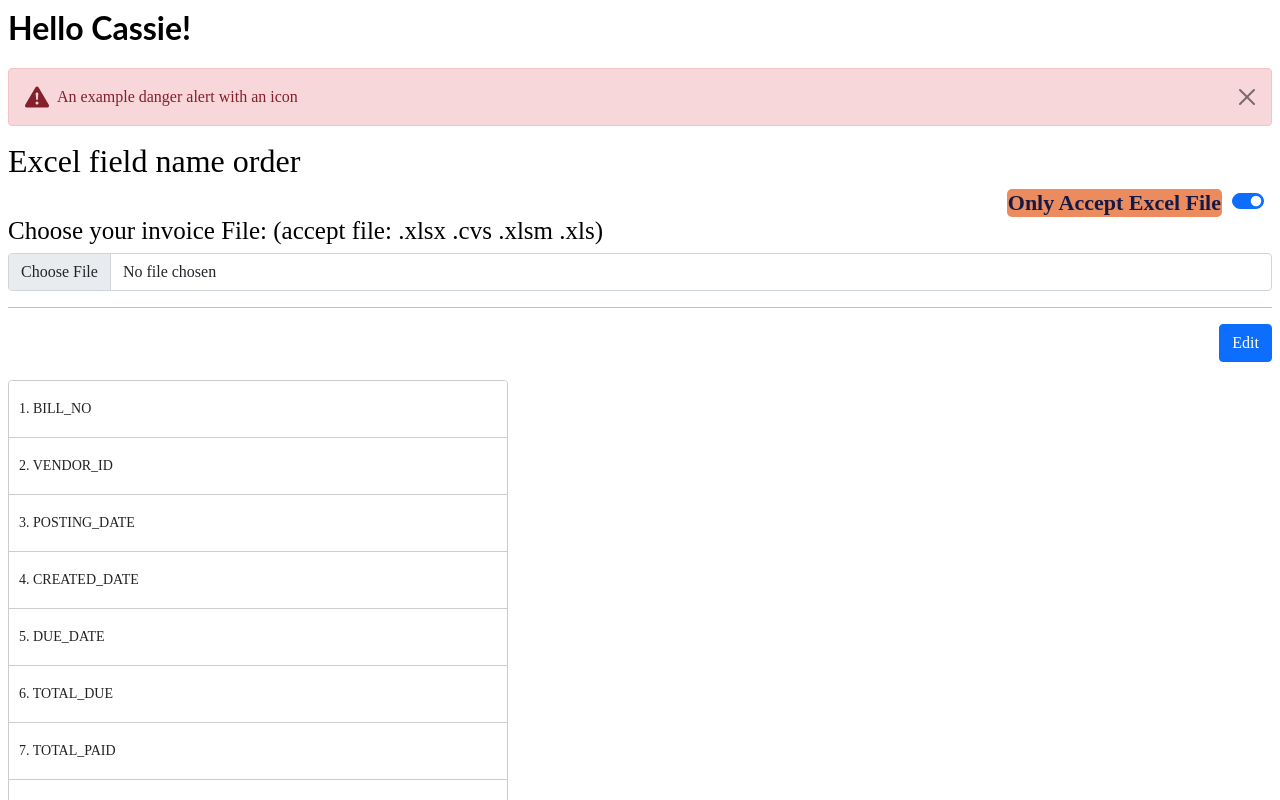
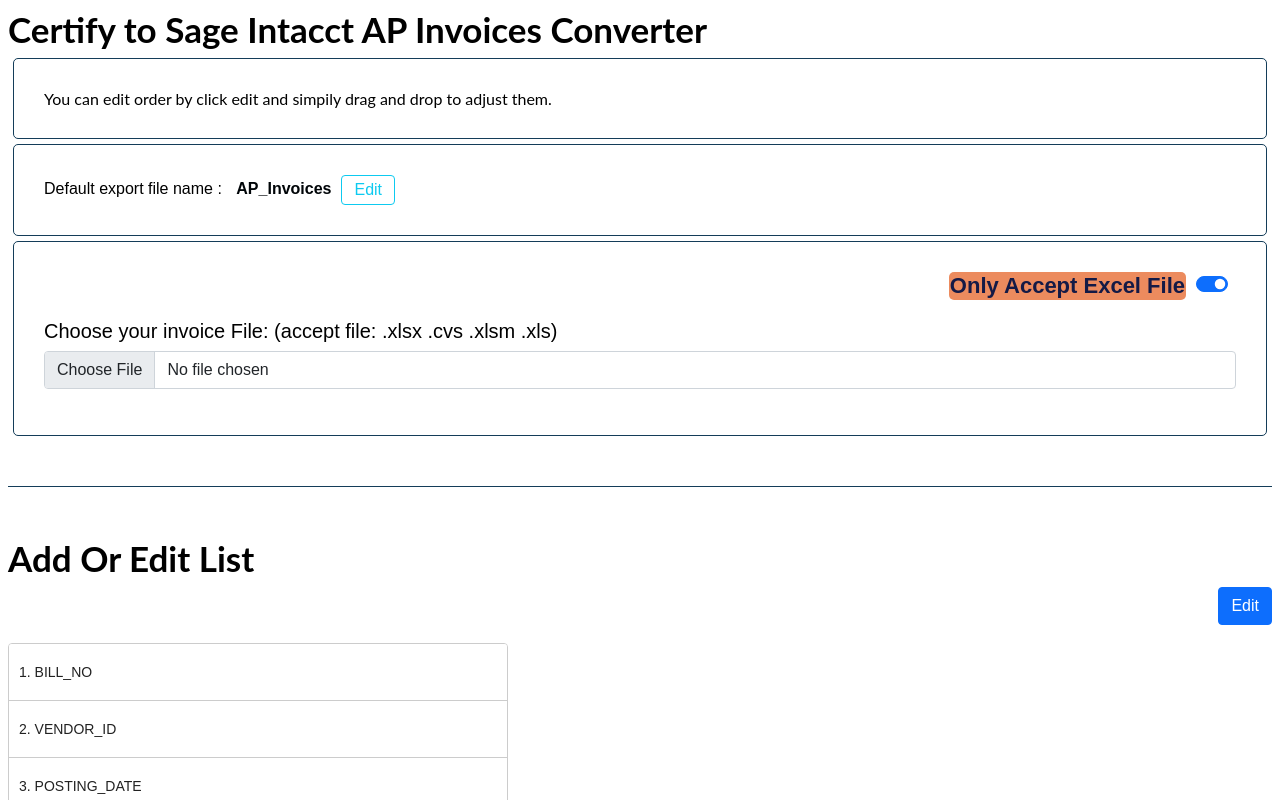
Before and after one commit to yuchilai/gccny_AP_Invoices_Converter, an Angular app: page / in a window 1280 px wide. Shown: the top 800 px of the page. Built offline with nearby package versions, Linux system fonts and the light colour scheme.

Commit message:
5 files modified

```diff
--- a/src/app/app.component.css
+++ b/src/app/app.component.css
@@ -1,6 +1,19 @@
 @import '~bootstrap/dist/css/bootstrap.min.css';
+* {
+  font-size: 100%;
+  font-family: Arial;
+}
+h1 {
+  font-size: 35px;
+  font-weight: bolder;
+  font-family: Lato;
+}
 p {
   font-family: Lato;
+  border: #143d59 solid 1px;
+  border-radius: 5px;
+  padding: 30px;
+  margin: 5px;
 }
 
 .order-list,
@@ -95,6 +108,36 @@
   padding: 1px;
 }
 
-.form-label{
-  font-size: 25px;
+.form-label {
+  margin-top: 20px;
+  font-size: 20px;
 }
+
+.export-name {
+  font-weight: bold;
+  padding: 0 10px;
+  color: #000508;
+}
+
+.export-file-name-box {
+  border: #143d59 solid 1px;
+  border-radius: 5px;
+  padding: 30px;
+  margin: 5px;
+}
+
+#edit-export {
+  line-height: 1;
+}
+
+.input-box{
+  border: #143d59 solid 1px;
+  border-radius: 5px;
+  padding: 30px;
+  margin: 5px;
+}
+
+.line{
+  border-top: #143d59 solid 1px;
+  margin: 50px 0;
+}
--- a/src/app/app.component.html
+++ b/src/app/app.component.html
@@ -1,18 +1,31 @@
-<hello name="{{ name }}"></hello>
+<h1>{{ name }}</h1>
 
-<div class="alert alert-danger d-flex align-items-center alert-dismissible fade show" role="alert">
+<div *ngFor="let item of errorMsg" class="error-box">
+  <div *ngIf="item.isDisplayed" class="alert alert-danger d-flex align-items-center alert-dismissible fade show"
+    role="alert">
     <svg xmlns="http://www.w3.org/2000/svg" width="24" height="24" fill="currentColor"
       class="bi bi-exclamation-triangle-fill flex-shrink-0 me-2" viewBox="0 0 16 16" role="img" aria-label="Warning:">
       <path
         d="M8.982 1.566a1.13 1.13 0 0 0-1.96 0L.165 13.233c-.457.778.091 1.767.98 1.767h13.713c.889 0 1.438-.99.98-1.767L8.982 1.566zM8 5c.535 0 .954.462.9.995l-.35 3.507a.552.552 0 0 1-1.1 0L7.1 5.995A.905.905 0 0 1 8 5zm.002 6a1 1 0 1 1 0 2 1 1 0 0 1 0-2z" />
     </svg>
     <div>
-    An example danger alert with an icon
+      {{item.msg}}
     </div>
-  <button type="button" class="btn-close" data-bs-dismiss="alert" aria-label="Close"></button>
+    <button (click)="closeErrorMsg(item)" type="button" class="btn-close" data-bs-dismiss="alert" aria-label="Close"></button>
+  </div>
 </div>
 
-<h2>Excel field name order</h2>
+
+<p>
+  You can edit order by click edit and simpily drag and drop to adjust them.
+</p>
+<div class="export-file-name-box">
+  <span>Default export file name : </span>
+  <span class="export-name">{{exportFileName}}</span>
+  <input *ngIf="isEditExportFileName" class="form-control" type="text">
+  <button id="edit-export" type="button" class="btn btn-outline-info">Edit</button>
+</div>
+<div class="input-box">
   <div class="control-accpet-box">
     <div class="control-title" [style]="isExcelOnly ? excelStyle : notExcelStyle">
       {{isExcelOnly ? 'Only Accept Excel File' : 'Accept Any File'}}
@@ -27,9 +40,17 @@
 
   <div class="mb-3">
     <label for="formFile" class="form-label">Choose your invoice File: (accept file: .xlsx .cvs .xlsm .xls) </label>
-  <input (change)="onFileChange($event)" class="form-control" type="file" id="formFile" accept="{{isExcelOnly ? acceptExcelOnly : ''}}">
+    <input #myInput (change)="onFileChange($event)" class="form-control" type="file" id="formFile" accept="{{isExcelOnly ? acceptExcelOnly : ''}}">
   </div>
-<hr>
+  <div *ngIf="fileName !== undefined" class="file-name">
+    <span>Input File Name: </span>
+    {{fileName}}
+  </div>
+</div>
+
+<div class="line"></div>
+
+<h1>Add Or Edit List</h1>
 <div class="btn-box">
   <!-- <button type="button" class="{{!isEdit ? 'btn btn-primary' : 'btn btn-danger'}}" (click)=editOrder()>{{!isEdit ? 'Edit' : 'Close'}}</button> -->
   <button *ngIf="!isEdit" type="button" class="btn btn-primary" (click)=editOrder()>Edit</button>
@@ -52,7 +73,10 @@
     <div class="example-custom-placeholder" *cdkDragPlaceholder></div>
     {{ i+1 }}. {{ item }}
   </div>
-
+  <div class="edit-box" cdkDrag>
+  <div class="example-custom-placeholder" *cdkDragPlaceholder></div>
+</div>
+  <input class="form-control form-control-lg" type="text">
 </div>
 
 
--- a/src/app/app.component.ts
+++ b/src/app/app.component.ts
@@ -1,4 +1,4 @@
-import { Component, VERSION } from '@angular/core';
+import { Component, ElementRef, VERSION, ViewChild } from '@angular/core';
 import { ExcelService } from './service/excel.service';
 import * as XLSX from 'xlsx';
 import { IInvoice, Invoice } from './invoice.model';
@@ -10,17 +10,30 @@
   templateUrl: './app.component.html',
   styleUrls: ['./app.component.css']
 })
+
 export class AppComponent {
-  name = 'Cassie';
+
+  @ViewChild('myInput')
+  myInputVariable: ElementRef;
+
+  name = 'Certify to Sage Intacct AP Invoices Converter';
   willDownload = false;
   invoiceKeyList: string[] = [];
   invoices: any[] = [];
   errorMsg: IErrorMsg[] = [];
+  fileName?: string;
   isEdit = false;
-  acceptExcelOnly = '.csv, application/vnd.openxmlformats-officedocument.spreadsheetml.sheet, application/vnd.ms-excel';
+  acceptExcelOnly =
+    '.csv, application/vnd.openxmlformats-officedocument.spreadsheetml.sheet, application/vnd.ms-excel';
   isExcelOnly = true;
   excelStyle = '  color: #141a46; background-color: #ec8b5e;';
   notExcelStyle = '  color: #ec8b5e; background-color: #141a46;';
+  exportFileName = 'AP_Invoices';
+  isEditExportFileName = false;
+
+
+
+
   constructor(private excelService: ExcelService) {
     const invoice = new Invoice();
     this.invoiceKeyList = Object.keys(invoice);
@@ -32,6 +45,7 @@
     let jsonData = null;
     const reader = new FileReader();
     const file = ev.target.files[0];
+    this.fileName = ev.target.files[0].name;
     reader.onload = event => {
       const data = reader.result;
       workBook = XLSX.read(data, { type: 'binary' });
@@ -44,7 +58,7 @@
       document.getElementById('output').innerHTML = dataString
         .slice(0, 300)
         .concat('...');
-      this.setDownload(dataString);
+      // this.setDownload(dataString);
 
       const jsonArr = JSON.parse(dataString);
       console.log('workBook.SheetNames.length' + workBook.SheetNames.length);
@@ -86,7 +100,14 @@
             );
           } else {
             const msgObj = new ErrorMsg();
-            msgObj.msg = 'Sheet ' + i + ' does not match any field names that are shown in the botton of the list';
+            msgObj.msg =
+              'Sheet ' +
+              (i + 1) +
+              ' does not match any field names that are shown in the botton of the list OR File: ' +
+              this.fileName +
+              ' does not accept';
+            msgObj.isDisplayed = true;
+            this.errorMsg.push(msgObj);
           }
         }
       } else {
@@ -122,9 +143,16 @@
         if (this.invoices.length > 0) {
           this.excelService.exportAsExcelFile(this.invoices, 'export-to-excel');
         } else {
-          alert('None of the field matched');
+          const msgObj = new ErrorMsg();
+          msgObj.msg =
+            'Sheet 1 does not match any field names that are shown in the botton of the list OR File: ' +
+            this.fileName +
+            ' does not accept';
+          msgObj.isDisplayed = true;
+          this.errorMsg.push(msgObj);
         }
       }
+      this.resetFile();
     };
     reader.readAsBinaryString(file);
   }
@@ -137,7 +165,7 @@
       // console.log(item.BILL_NO);
       let counting = 1;
       console.log('i = ' + i);
-      for (let j = i-1; j >= 0; j--) {
+      for (let j = i - 1; j >= 0; j--) {
         console.log('j = ' + j);
         const compareObj = this.invoices[j];
         // console.log(compareObj);
@@ -145,7 +173,7 @@
         if (item.BILL_NO === compareObj.BILL_NO) {
           console.log(item.BILL_NO + '===' + compareObj.BILL_NO);
           counting++;
-          console.log('counting '+counting);
+          console.log('counting ' + counting);
         }
       }
       item.LINE_NO = String(counting);
@@ -165,14 +193,26 @@
   }
 
   drop(event: CdkDragDrop<string[]>) {
-    moveItemInArray(this.invoiceKeyList, event.previousIndex, event.currentIndex);
+    moveItemInArray(
+      this.invoiceKeyList,
+      event.previousIndex,
+      event.currentIndex
+    );
   }
 
-  editOrder(): void{
+  editOrder(): void {
     this.isEdit = !this.isEdit;
   }
 
-  changeAcceptedFile(): void{
+  changeAcceptedFile(): void {
     this.isExcelOnly = !this.isExcelOnly;
   }
+
+  closeErrorMsg(item: IErrorMsg): void {
+    item.isDisplayed = false;
+  }
+
+  resetFile() {
+    this.myInputVariable.nativeElement.value = "";
 }
+}
--- a/src/app/errorMsg.model.ts
+++ b/src/app/errorMsg.model.ts
@@ -4,8 +4,5 @@
 }
 
 export class ErrorMsg implements IErrorMsg {
-  constructor(
-    public msg?: string,
-    public isDisplayed?: boolean
-    ) {}
+  constructor(public msg?: string, public isDisplayed?: boolean) {}
 }
--- a/src/app/service/excel.service.ts
+++ b/src/app/service/excel.service.ts
@@ -32,7 +32,7 @@
     });
     FileSaver.saveAs(
       data,
-      fileName + '_export_' + new Date().getTime() + EXCEL_EXTENSION
+      fileName + '_Export_' + new Date().getTime() + EXCEL_EXTENSION
     );
   }
 }
```
Lines whose indentation alone changed are shown as unchanged.
